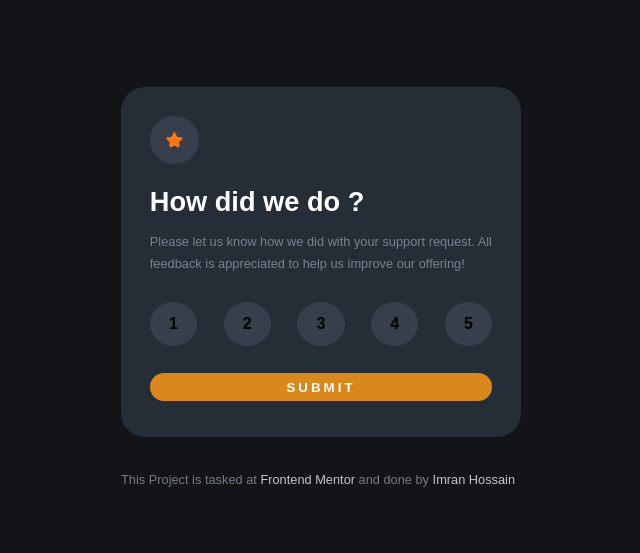
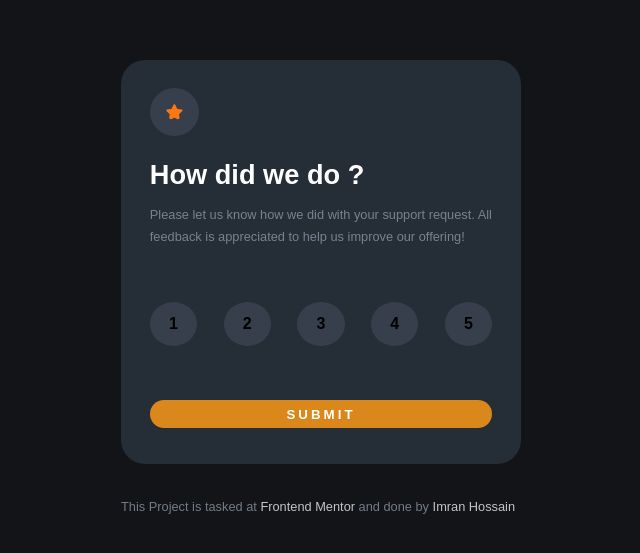
Before and after one commit to Imranhossain7/Interactive-rating-component, a plain HTML site: page index.html in a window 1280 px wide. Shown: the part 121-674 px from the top of the page, without its empty margins (319-959 px from the left). Drawn offline with Linux system fonts and the light colour scheme; a web font is replaced by a local one.

Commit message:
"Small Modifications"

```diff
--- a/style.css
+++ b/style.css
@@ -49,6 +49,7 @@ body {
   display: flex;
   justify-content: space-between;
   margin: 1.7em 0;
+  padding: 1.7em 0;
   font-weight: bold;
 }
 
@@ -66,6 +67,7 @@ body {
 
 .rating-circle:hover {
   background-color: darkorange;
+  cursor: pointer;
 }
 
 .star {
@@ -89,6 +91,7 @@ body {
 .btn:hover {
   background-color: var(--white);
   color: darkorange;
+  cursor: pointer;
 }
 
 .selected {
```
